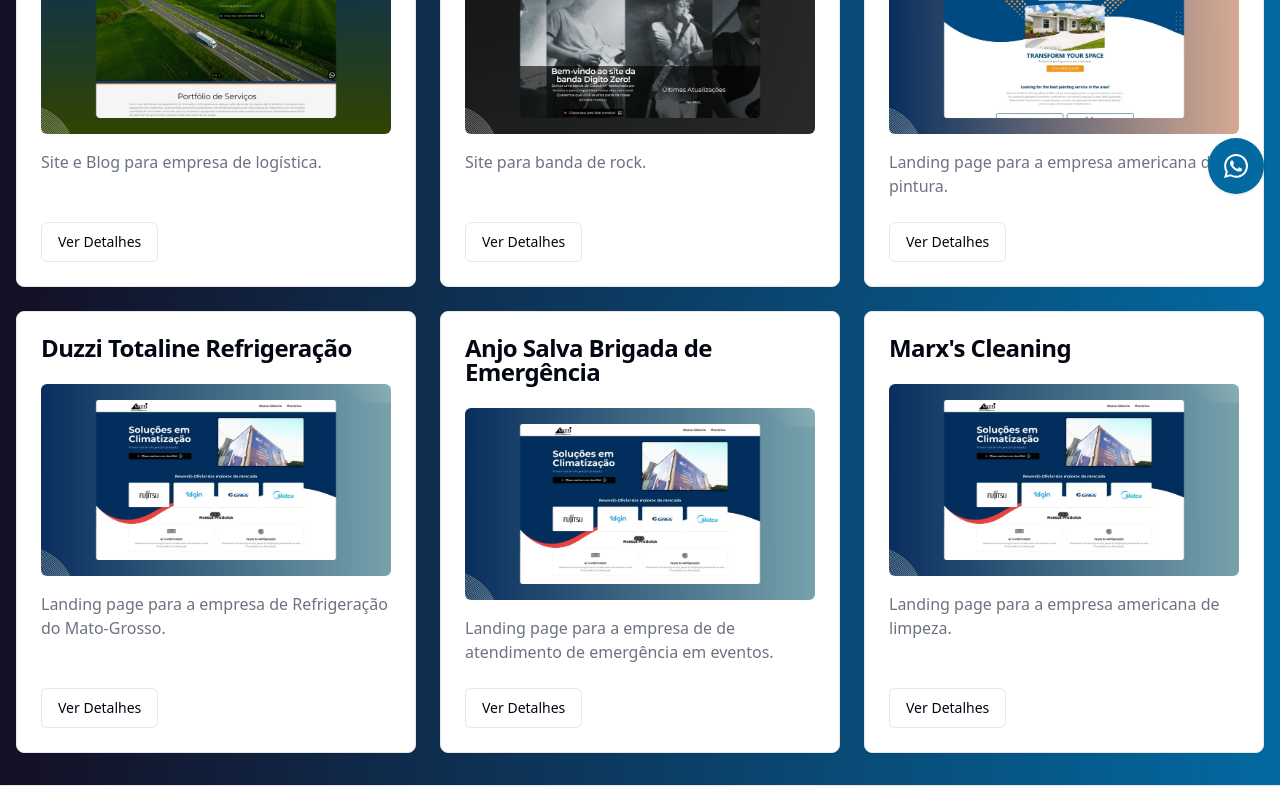
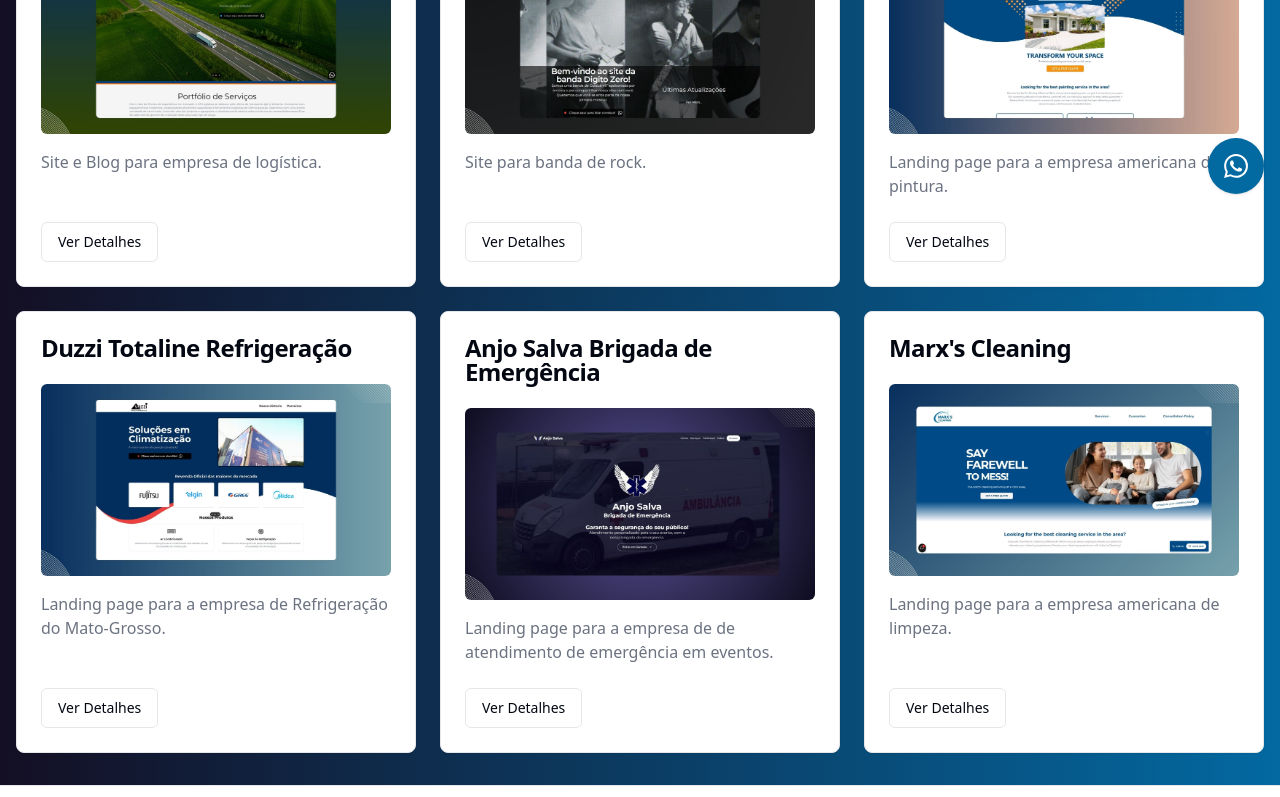
Before and after one commit to Acaj0/lumion-web, a Next.js app: page /portfolio in a window 1280 px wide. Shown: the part 471-1268 px from the top of the page. Built offline with nearby package versions, Linux system fonts and the light colour scheme.

Commit message:
Capas portifolio

```diff
--- a/src/app/portfolio/page.tsx
+++ b/src/app/portfolio/page.tsx
@@ -45,14 +45,14 @@ const projects = [
     id: 5,
     title: "Anjo Salva Brigada de Emergência",
     description: "Landing page para a empresa de de atendimento de emergência em eventos.",
-    image: "/duzzicapa.jpg",
+    image: "/5.jpg",
     link: "/portfolio/anjosalva",
   },
   {
     id: 6,
     title: "Marx's Cleaning",
     description: "Landing page para a empresa americana de limpeza.",
-    image: "/duzzicapa.jpg",
+    image: "/6.jpg",
     link: "/portfolio/marxscleaning",
   },
   // {
```
Also changed, not shown: public/5.jpg (added), public/6.jpg (added).
